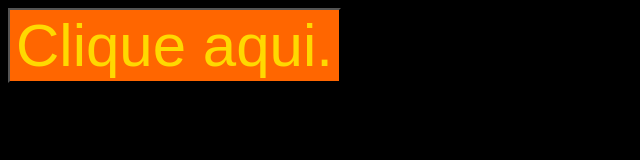
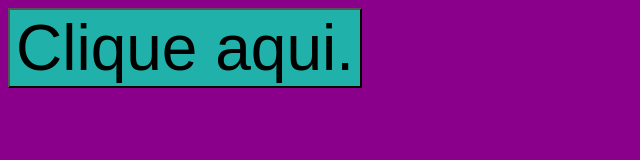
Before and after one commit to Ianny0202/g243i1t, a plain HTML site: page index.html in a window 1280 px wide. Shown: the whole page, without its empty margins (0-640 px from the left). Drawn offline with Linux system fonts and the light colour scheme.

Commit message:
Alteração na cor do botão

```diff
--- a/estilo/basico.css
+++ b/estilo/basico.css
@@ -1,8 +1,8 @@
 .btn{
-    background-color: rgb(255,102,0);
-    color: rgb(255,217,0);
-    font-size: 60px;
+    background-color: lightseagreen;
+    color: black;
+    font-size: 64px;
 }
 body{
-    background-color: black;
+    background-color: darkmagenta;
 }
```
